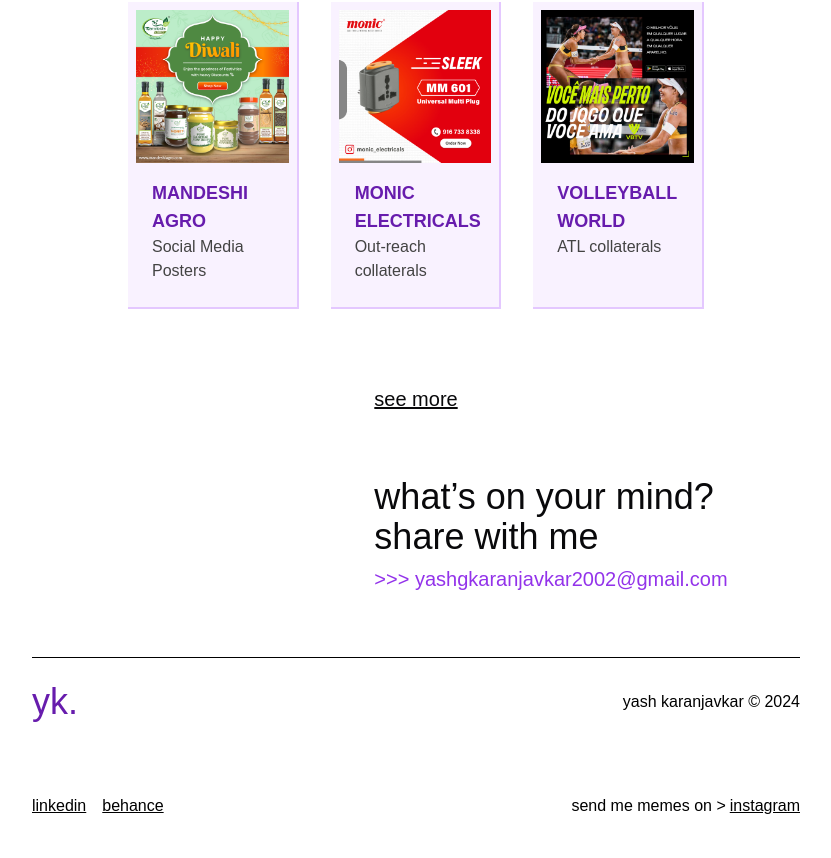
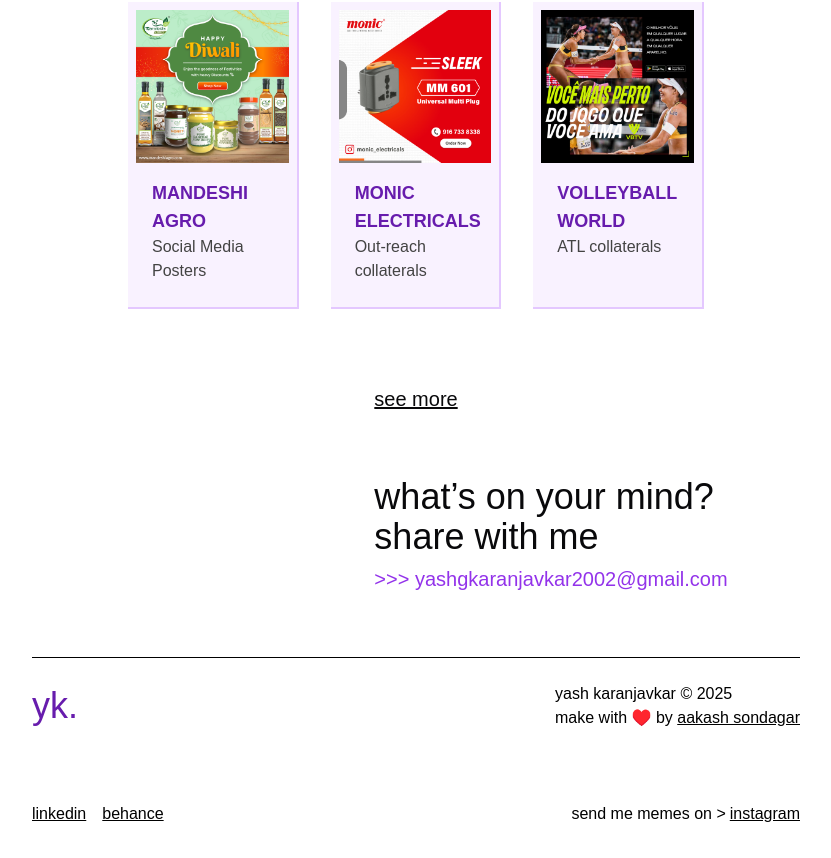
Before and after one commit to yashkaranjavkar/yash_portfolio, a Next.js app: page / in a window 1280 px wide. Shown: the part 3310-4168 px from the top of the page, without its empty margins (224-1055 px from the left). Built offline with nearby package versions, Linux system fonts and the light colour scheme; a web font is replaced by a local one.

Commit message:
footer added

```diff
--- a/components/Footer.js
+++ b/components/Footer.js
@@ -1,3 +1,4 @@
+"use client";
 import Link from "next/link";
 import { linkedIn, behance, instagram } from "@/lib/staticContent";
 
@@ -12,7 +13,17 @@
           style={{ fontFamily: "Karla, sans-serif" }}
           className="text-base text-black"
         >
-          yash karanjavkar © 2024
+          yash karanjavkar © 2025
+          <br />
+          make with ♥️ by{" "}
+          <span
+            className="underline cursor-pointer"
+            onClick={() => {
+              window.open("https://aakashsondagar.vercel.app/", "_blank");
+            }}
+          >
+            aakash sondagar
+          </span>
         </span>
       </div>
       <div className="lg:flex justify-between items-center mt-12 text-base text-black">
```
